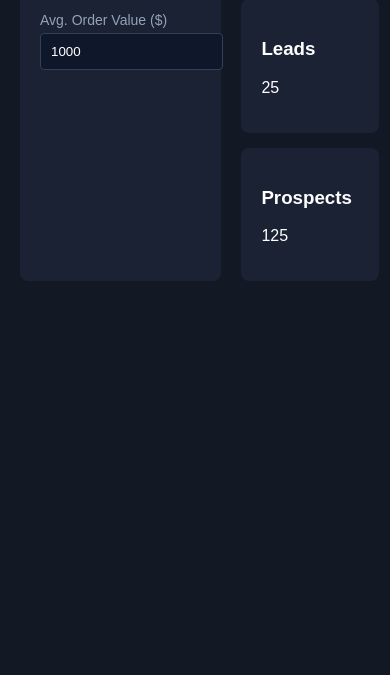
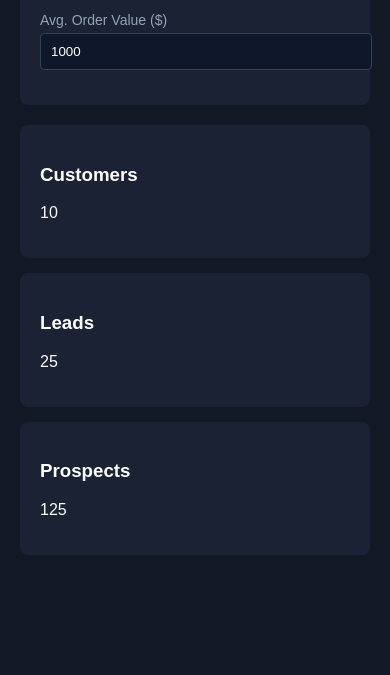
Before and after one commit to gkamburova99-cpu/lead-predictor, a plain HTML site: page index.html in a window 390 px wide. Shown: the part 169-844 px from the top of the page. Drawn offline with Linux system fonts and the light colour scheme.

Commit message:
Improve layout on small screens

```diff
--- a/style.css
+++ b/style.css
@@ -44,3 +44,13 @@ body {
     padding: 20px;
     border-radius: 8px;
 }
+
+@media (max-width: 700px) {
+    .container {
+        flex-direction: column;
+    }
+
+    .sidebar {
+        width: 100%;
+    }
+}
```
